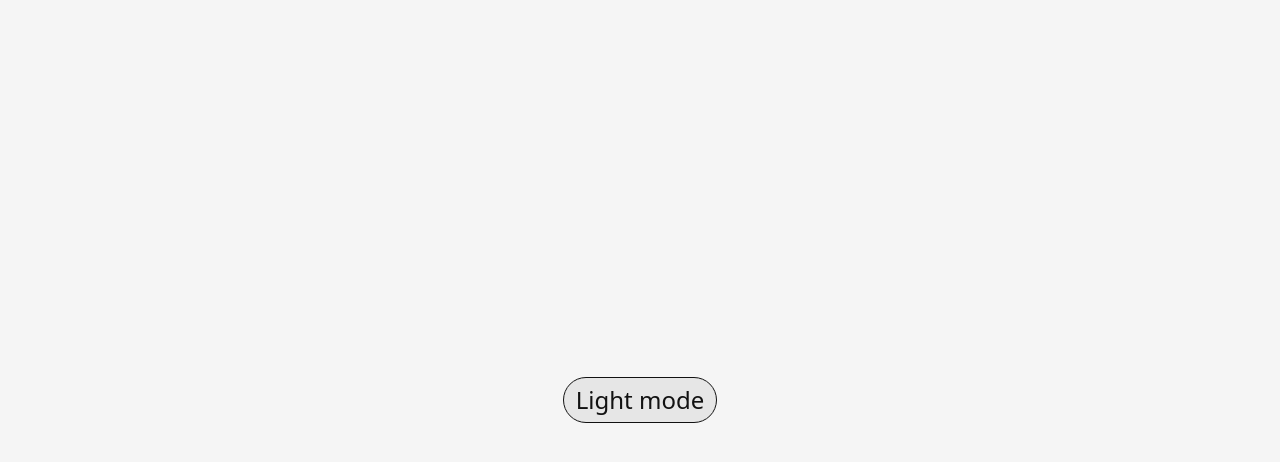
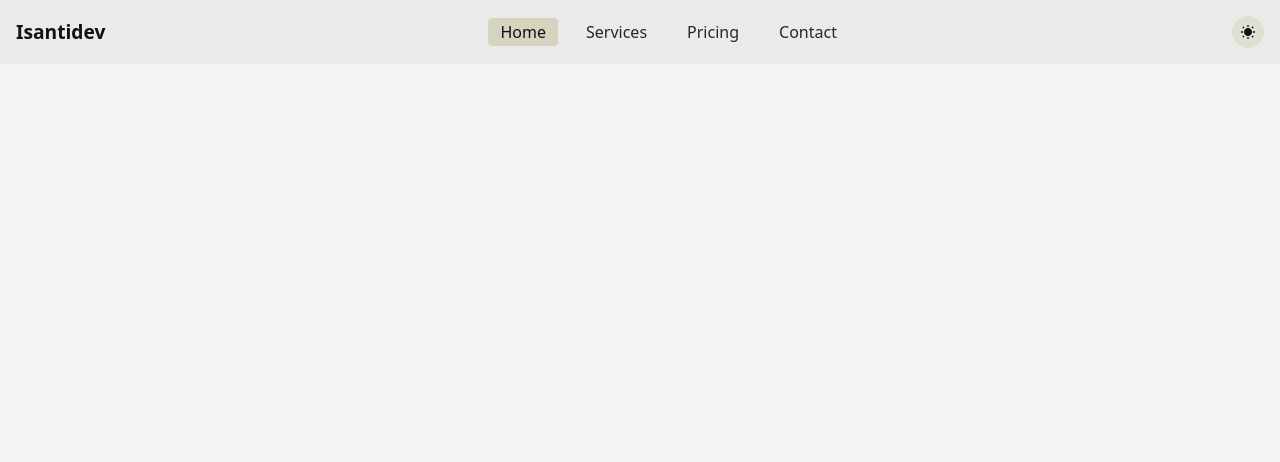
Before and after one commit to isantidev/my-portfolio, a React (Vite) app: page / in a window 1280 px wide. Shown: the top 462 px of the page. Built offline with nearby package versions, Linux system fonts and the light colour scheme.

Commit message:
Navigation component has been added
1. structure added
2. manage theme toggle dark & light
3. manage manu toggle mobile & desktop

Developed in mobile-first filosophy

```diff
--- a/package.json
+++ b/package.json
@@ -14,6 +14,7 @@
         "@tailwindcss/vite": "^4.1.13",
         "react": "^19.1.0",
         "react-dom": "^19.1.0",
+        "react-icons": "^5.5.0",
         "tailwindcss": "^4.1.13"
     },
     "devDependencies": {
--- a/src/components/layout/Header.jsx
+++ /dev/null
@@ -1,27 +0,0 @@
-import { useState } from "react";
-
-const Header = () => {
-    const [theme, setTheme] = useState("light");
-
-    const toggletheme = () => {
-        const newTheme = theme === "light" ? "dark" : "light";
-        setTheme(newTheme);
-
-        document.documentElement.classList.toggle("dark", newTheme === "dark");
-    };
-
-    return (
-        <>
-            <div className="h-full flex items-center justify-center flex-col gap 4 transition-all ease-in-out ">
-                <button
-                    onClick={toggletheme}
-                    className="py-1.5 px-3 border rounded-full text-2xl cursor-pointer bg-custom-secondary text-custom-text"
-                >
-                    {theme === "light" ? ` Light mode ` : ` Dark mode `}
-                </button>
-            </div>
-        </>
-    );
-};
-
-export default Header;
--- /dev/null
+++ b/src/components/layout/Navigation.jsx
@@ -0,0 +1,107 @@
+import { useState } from "react";
+import { IoMdSunny } from "react-icons/io";
+import { IoMdMoon } from "react-icons/io";
+import { IoMenu } from "react-icons/io5";
+import { IoClose } from "react-icons/io5";
+
+const Navigation = () => {
+    const [theme, setTheme] = useState("light");
+
+    const toggleTheme = () => {
+        const newTheme = theme === "light" ? "dark" : "light";
+        setTheme(newTheme);
+
+        document.documentElement.classList.toggle("dark", newTheme === "dark");
+    };
+
+    const [isExpanded, setIsExpanded] = useState(false);
+
+    const toggleNavbar = () => {
+        setIsExpanded(!isExpanded);
+    };
+
+    return (
+        <>
+            <nav className="bg-custom-secondary/70">
+                <div className="max-w-screen-xl flex flex-wrap items-center justify-between mx-auto p-4">
+                    <a href="#" className="flex items-center">
+                        <span className="self-center text-[1.2rem] font-semibold whitespace-nowrap">
+                            Isantidev
+                        </span>
+                    </a>
+                    <div className="flex items-center gap-3 md:gap-0 md:order-2">
+                        <button
+                            onClick={toggleTheme}
+                            className="size-8 rounded-full cursor-pointer bg-custom-primary/40 hover:bg-custom-primary/80 hover:shadow-sm hover:shadow-custom-text/20"
+                        >
+                            {theme === "light" ? (
+                                <IoMdSunny className="size-4 m-auto" />
+                            ) : (
+                                <IoMdMoon className="size-4 m-auto" />
+                            )}
+                        </button>
+                        <button
+                            onClick={toggleNavbar}
+                            data-collapse-toggle="navbar-solid-bg"
+                            type="button"
+                            className="inline-flex items-center p-2 size-10 justify-center text-sm text-custom-text rounded-lg md:hidden"
+                            aria-controls="navbar-solid-bg"
+                            aria-expanded={isExpanded}
+                        >
+                            <span className="sr-only">Open main menu</span>
+                            {isExpanded === true ? (
+                                <IoClose className="size-6 m-auto stroke-3" />
+                            ) : (
+                                <IoMenu className="size-6 m-auto stroke-3" />
+                            )}
+                        </button>
+                    </div>
+                    <div
+                        className={`${
+                            isExpanded ? "block" : "hidden"
+                        } w-full md:block md:w-auto`}
+                        id="navbar-solid-bg"
+                    >
+                        <ul className="flex flex-col font-medium mt-4 rounded-lg bg-custom-primary/60 md:gap-4 md:flex-row md:mt-0 md:border-0 md:bg-transparent">
+                            <li>
+                                <a
+                                    href="#"
+                                    className="block py-2 px-3 md:py-0.5 text-custom-text bg-custom-primary/80 rounded-sm md:bg-custom-primary/80 md:text-custom-text"
+                                    aria-current="page"
+                                >
+                                    Home
+                                </a>
+                            </li>
+                            <li>
+                                <a
+                                    href="#"
+                                    className="block py-2 px-3 md:py-0.5 text-custom-text/90 rounded-sm hover:text-custom-text focus:text-custom-text focus:bg-custom-primary/80 md:border-0 md:hover:bg-custom-primary/70 "
+                                >
+                                    Services
+                                </a>
+                            </li>
+                            <li>
+                                <a
+                                    href="#"
+                                    className="block py-2 px-3 md:py-0.5 text-custom-text/90 rounded-sm hover:text-custom-text focus:text-custom-text focus:bg-custom-primary/80 md:border-0 md:hover:bg-custom-primary/70 "
+                                >
+                                    Pricing
+                                </a>
+                            </li>
+                            <li>
+                                <a
+                                    href="#"
+                                    className="block py-2 px-3 md:py-0.5 text-custom-text/90 rounded-sm hover:text-custom-text focus:text-custom-text focus:bg-custom-primary/80 md:border-0 md:hover:bg-custom-primary/70 "
+                                >
+                                    Contact
+                                </a>
+                            </li>
+                        </ul>
+                    </div>
+                </div>
+            </nav>
+        </>
+    );
+};
+
+export default Navigation;
--- a/src/main.jsx
+++ b/src/main.jsx
@@ -1,10 +1,10 @@
 import { StrictMode } from "react";
 import { createRoot } from "react-dom/client";
-import Header from "./components/layout/Header.jsx";
+import Navigation from "./components/layout/Navigation.jsx";
 import "@styles/global.css";
 
 createRoot(document.getElementById("root")).render(
     <StrictMode>
-        <Header />
+        <Navigation />
     </StrictMode>
 );
--- a/src/styles/global.css
+++ b/src/styles/global.css
@@ -35,14 +35,14 @@ body,
         --color-bg: #f5f5f5;
         --color-primary: #d0cfb4;
         --color-secondary: #e6e6e6;
-        --color-accent: #f1b11e;
+        --color-accent: #16e952;
     }
     .dark {
-        --color-text: #ededed;
+        --color-text: #fdfdfd;
         --color-bg: #0a0a0a;
         --color-primary: #4b4a2f;
         --color-secondary: #1a1a1a;
-        --color-accent: #e1a20e;
+        --color-accent: #16e952;
     }
 }
 
@@ -125,21 +125,17 @@ a {
     font-weight: inherit;
     line-height: inherit;
     letter-spacing: inherit;
-    text-decoration: underline;
+    text-decoration: none;
     text-decoration-thickness: 0.08em;
     text-underline-offset: 0.15em;
     transition: all 0.3s cubic-bezier(0.4, 0, 0.2, 1);
 }
 
 a:hover {
-    text-decoration-thickness: 0.12em;
     text-underline-offset: 0.12em;
-    opacity: 0.8;
 }
 
 a:focus {
-    outline: 2px solid currentColor;
-    outline-offset: 2px;
     border-radius: 2px;
 }
 
--- a/vite.config.js
+++ b/vite.config.js
@@ -9,7 +9,6 @@ export default defineConfig({
         alias: {
             "@styles": "/src/styles",
             "@images": "/src/assets/images",
-            "@": "/src",
         },
     },
 });
```
Also changed, not shown: src/assets/icons/sprite.svg (added), 1 other file (tests, documents, lock files or other folders).
